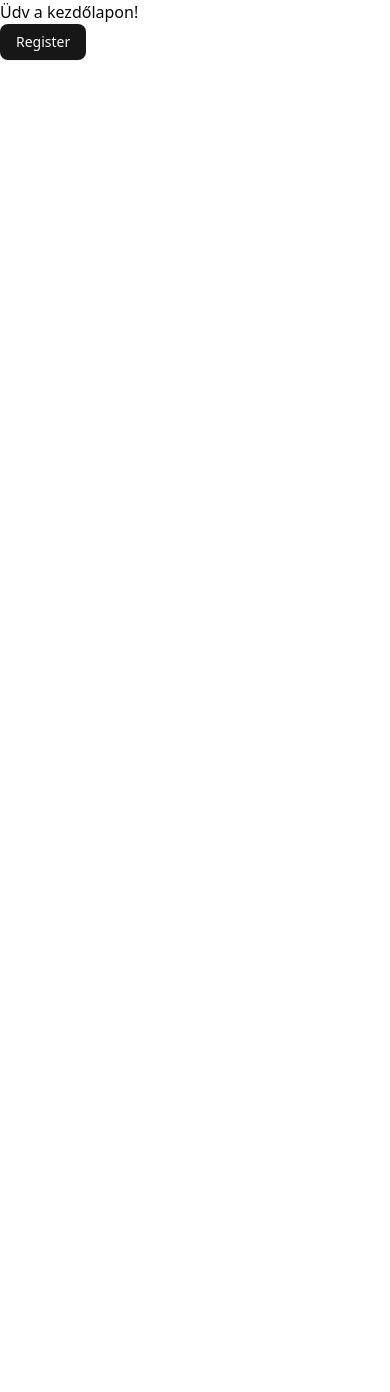
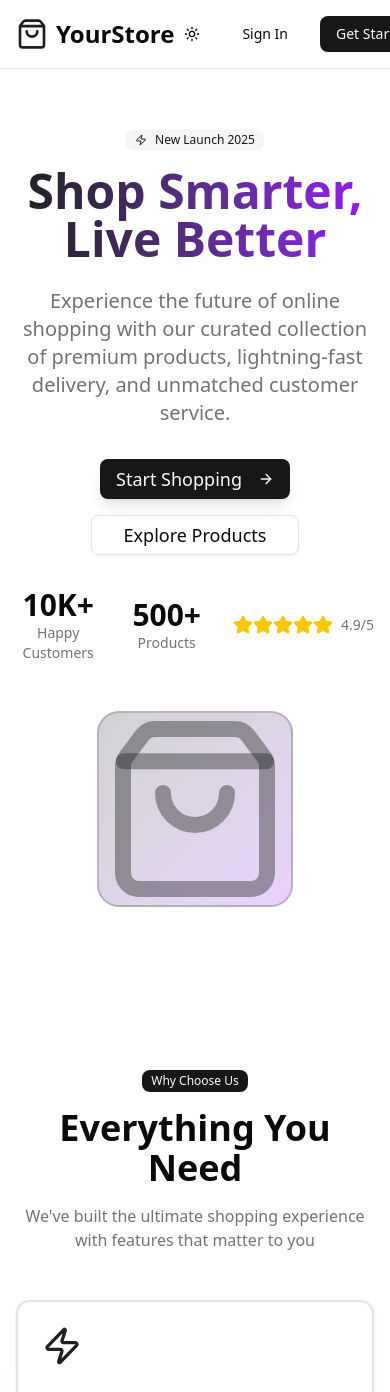
Before and after one commit to Drag-OFF/stackpractice, a Next.js app: page / in a window 390 px wide. Shown: the top 1392 px of the page. Before the commit the page ends 844 px from the top, so only its background shows below. Built offline with nearby package versions, Linux system fonts and the light colour scheme.

Commit message:
feat: add landing page

```diff
--- a/app/page.tsx
+++ b/app/page.tsx
@@ -1,20 +1,208 @@
 "use client";
 
-import { useState } from "react";
 import { Button } from "@/components/ui/button";
+import { Card, CardContent, CardDescription, CardHeader, CardTitle } from "@/components/ui/card";
+import { Badge } from "@/components/ui/badge";
+import { ThemeToggle } from "@/components/theme-toggle";
 import Link from "next/link";
+import { ShoppingBag, Zap, Heart, Star, ArrowRight, CheckCircle2 } from "lucide-react";
 
 export default function Home() {
-  const [inputValue, setInputValue] = useState("");
+  return (
+    <main className="min-h-screen bg-gradient-to-b from-background to-secondary/20">
+      {/* Navigation */}
+      <nav className="fixed top-0 w-full z-50 bg-background/80 backdrop-blur-md border-b">
+        <div className="container mx-auto max-w-6xl px-4 py-4 flex justify-between items-center">
+          <div className="flex items-center gap-2">
+            <ShoppingBag className="w-8 h-8 text-primary" />
+            <span className="text-2xl font-bold">YourStore</span>
+          </div>
+          <div className="flex items-center gap-4">
+            <ThemeToggle />
+            <Link href="/login">
+              <Button variant="ghost">Sign In</Button>
+            </Link>
+            <Link href="/register">
+              <Button>Get Started</Button>
+            </Link>
+          </div>
+        </div>
+      </nav>
 
-  return (
-    <main>
-      <div>
-        <h1>Üdv a kezdőlapon!</h1>
-        <Link href="/register">
-          <Button>Register</Button>
-        </Link>
-      </div>
+      {/* Hero Section */}
+      <section className="pt-32 pb-20 px-4">
+        <div className="container mx-auto max-w-6xl">
+          <div className="flex flex-col lg:flex-row items-center gap-12">
+            <div className="flex-1 text-center lg:text-left">
+              <Badge className="mb-4" variant="secondary">
+                <Zap className="w-3 h-3 mr-1" /> New Launch 2025
+              </Badge>
+              <h1 className="text-5xl md:text-7xl font-extrabold mb-6 bg-gradient-to-r from-primary to-purple-600 bg-clip-text text-transparent">
+                Shop Smarter, Live Better
+              </h1>
+              <p className="text-xl text-muted-foreground mb-8 max-w-2xl">
+                Experience the future of online shopping with our curated collection of premium products, lightning-fast delivery, and unmatched customer service.
+              </p>
+              <div className="flex gap-4 flex-wrap justify-center lg:justify-start">
+                <Link href="/register">
+                  <Button size="lg" className="text-lg px-8 shadow-lg">
+                    Start Shopping <ArrowRight className="ml-2 w-5 h-5" />
+                  </Button>
+                </Link>
+                <Link href="/login">
+                  <Button size="lg" variant="outline" className="text-lg px-8">
+                    Explore Products
+                  </Button>
+                </Link>
+              </div>
+              <div className="flex items-center gap-8 mt-8 justify-center lg:justify-start">
+                <div>
+                  <div className="text-3xl font-bold">10K+</div>
+                  <div className="text-sm text-muted-foreground">Happy Customers</div>
+                </div>
+                <div>
+                  <div className="text-3xl font-bold">500+</div>
+                  <div className="text-sm text-muted-foreground">Products</div>
+                </div>
+                <div className="flex">
+                  {[...Array(5)].map((_, i) => (
+                    <Star key={i} className="w-5 h-5 fill-yellow-400 text-yellow-400" />
+                  ))}
+                  <span className="ml-2 text-sm text-muted-foreground">4.9/5</span>
+                </div>
+              </div>
+            </div>
+            <div className="flex-1 relative">
+              <div className="w-full aspect-square bg-gradient-to-br from-primary/20 to-purple-600/20 rounded-3xl flex items-center justify-center backdrop-blur-sm border-2 border-primary/20">
+                <ShoppingBag className="w-48 h-48 text-primary/40" />
+              </div>
+            </div>
+          </div>
+        </div>
+      </section>
+
+      {/* Features Section */}
+      <section className="py-20 px-4">
+        <div className="container mx-auto max-w-6xl">
+          <div className="text-center mb-12">
+            <Badge className="mb-4">Why Choose Us</Badge>
+            <h2 className="text-4xl font-bold mb-4">Everything You Need</h2>
+            <p className="text-muted-foreground max-w-2xl mx-auto">
+              We've built the ultimate shopping experience with features that matter to you
+            </p>
+          </div>
+          <div className="grid md:grid-cols-2 lg:grid-cols-3 gap-6">
+            {[
+              {
+                icon: <Zap className="w-10 h-10" />,
+                title: "Lightning Fast",
+                description: "Same-day delivery available in major cities"
+              },
+              {
+                icon: <CheckCircle2 className="w-10 h-10" />,
+                title: "Quality Guaranteed",
+                description: "100% authentic products or money back"
+              },
+              {
+                icon: <Heart className="w-10 h-10" />,
+                title: "Made with Love",
+                description: "Carefully curated selection just for you"
+              },
+              {
+                icon: <Star className="w-10 h-10" />,
+                title: "Premium Support",
+                description: "24/7 customer service team ready to help"
+              },
+              {
+                icon: <ShoppingBag className="w-10 h-10" />,
+                title: "Easy Returns",
+                description: "30-day hassle-free return policy"
+              },
+              {
+                icon: <Zap className="w-10 h-10" />,
+                title: "Secure Checkout",
+                description: "Bank-grade encryption for all transactions"
+              }
+            ].map((feature, i) => (
+              <Card key={i} className="hover:shadow-lg transition-shadow border-2 hover:border-primary/50">
+                <CardHeader>
+                  <div className="mb-4 text-primary">{feature.icon}</div>
+                  <CardTitle className="text-xl">{feature.title}</CardTitle>
+                  <CardDescription className="text-base">
+                    {feature.description}
+                  </CardDescription>
+                </CardHeader>
+              </Card>
+            ))}
+          </div>
+        </div>
+      </section>
+
+      {/* CTA Section */}
+      <section className="py-20 px-4">
+        <div className="container mx-auto max-w-4xl">
+          <Card className="bg-gradient-to-br from-primary to-purple-600 border-0 text-primary-foreground">
+            <CardContent className="p-12 text-center">
+              <h2 className="text-4xl font-bold mb-4">
+                Ready to Transform Your Shopping?
+              </h2>
+              <p className="text-xl mb-8 opacity-90">
+                Join thousands of satisfied customers and experience the difference
+              </p>
+              <Link href="/register">
+                <Button size="lg" variant="secondary" className="text-lg px-8 shadow-xl">
+                  Create Free Account <ArrowRight className="ml-2" />
+                </Button>
+              </Link>
+              <p className="mt-4 text-sm opacity-75">No credit card required • Cancel anytime</p>
+            </CardContent>
+          </Card>
+        </div>
+      </section>
+
+      {/* Footer */}
+      <footer className="border-t bg-secondary/30 backdrop-blur-sm">
+        <div className="container mx-auto max-w-6xl px-4 py-12">
+          <div className="grid md:grid-cols-4 gap-8 mb-8">
+            <div>
+              <div className="flex items-center gap-2 mb-4">
+                <ShoppingBag className="w-6 h-6 text-primary" />
+                <span className="text-lg font-bold">YourStore</span>
+              </div>
+              <p className="text-sm text-muted-foreground">
+                Your trusted destination for quality products and excellent service.
+              </p>
+            </div>
+            <div>
+              <h3 className="font-semibold mb-4">Shop</h3>
+              <ul className="space-y-2 text-sm text-muted-foreground">
+                <li><Link href="#" className="hover:text-primary">New Arrivals</Link></li>
+                <li><Link href="#" className="hover:text-primary">Best Sellers</Link></li>
+                <li><Link href="#" className="hover:text-primary">Sale</Link></li>
+              </ul>
+            </div>
+            <div>
+              <h3 className="font-semibold mb-4">Account</h3>
+              <ul className="space-y-2 text-sm text-muted-foreground">
+                <li><Link href="/login" className="hover:text-primary">Login</Link></li>
+                <li><Link href="/register" className="hover:text-primary">Register</Link></li>
+                <li><Link href="/profile-page" className="hover:text-primary">My Profile</Link></li>
+              </ul>
+            </div>
+            <div>
+              <h3 className="font-semibold mb-4">Support</h3>
+              <ul className="space-y-2 text-sm text-muted-foreground">
+                <li>support@yourstore.com</li>
+                <li>+36 1 234 5678</li>
+                <li>Mon-Fri: 9AM-6PM</li>
+              </ul>
+            </div>
+          </div>
+          <div className="text-center text-sm text-muted-foreground border-t pt-8">
+            © 2025 YourStore. All rights reserved. Made with <Heart className="inline w-4 h-4 text-red-500" /> in Hungary
+          </div>
+        </div>
+      </footer>
     </main>
   );
 }
```
